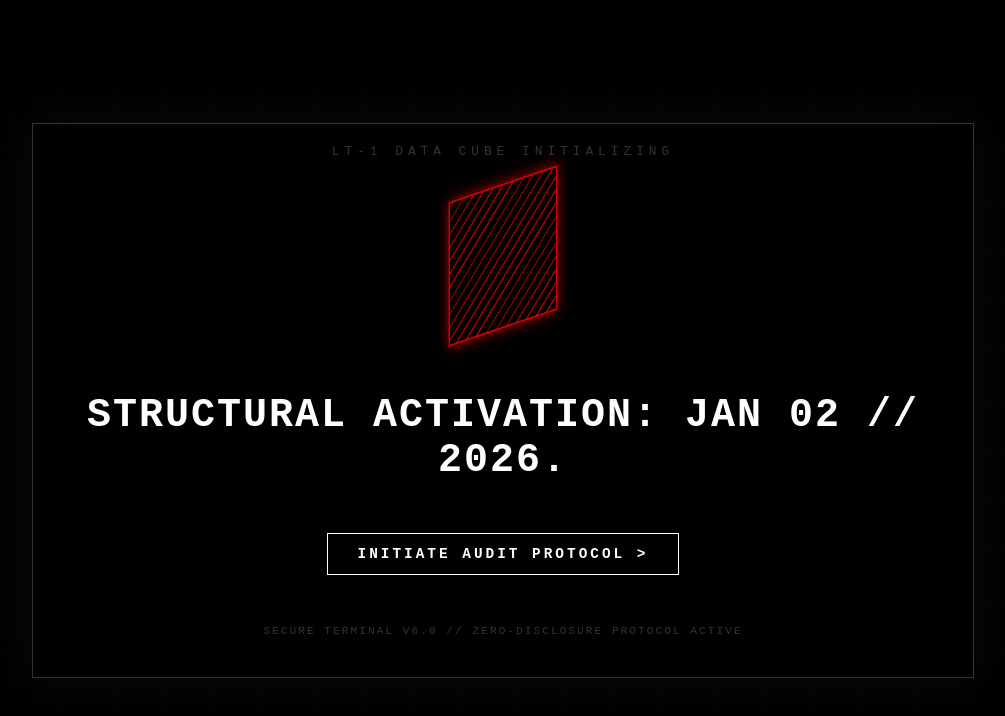
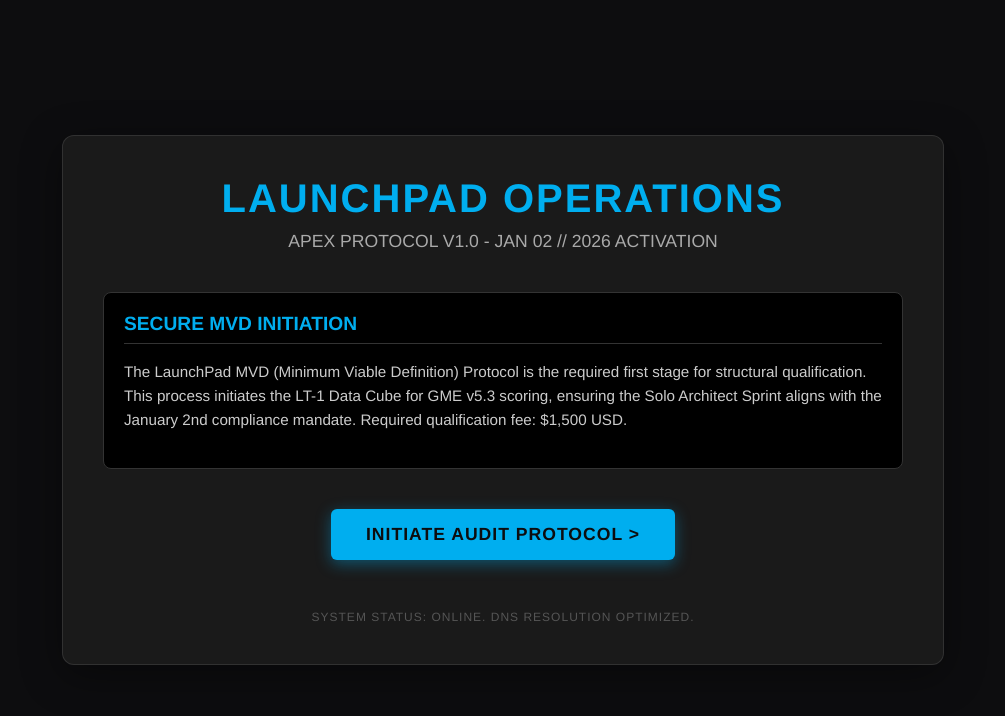
Before and after one commit to afsoc2185-hue/launchpad-landing, a plain HTML site: page index.html in a window 1280 px wide. Shown: the whole page, without its empty margins (137-1142 px from the left). Drawn offline with Linux system fonts and the light colour scheme.

Commit message:
Update index.html
[AESTHETIC-UPDATE-001]: Apex Protocol Visual Architecture Deployed

```diff
--- a/index.html
+++ b/index.html
@@ -3,125 +3,118 @@
 <head>
     <meta charset="UTF-8">
     <meta name="viewport" content="width=device-width, initial-scale=1.0">
-    <title>LaunchPad Operations // Structural Activation</title>
-
+    <title>LaunchPad Operations // Apex Protocol</title>
     <style>
-        /* GHOST PROTOCOL / STEALTH WEALTH AESTHETIC */
         :root {
-            --color-black: #000000;
-            --color-white: #FFFFFF;
-            --color-gray: #333333;
-            --color-red-scan: #CC0000;
-            --font-mono: 'Space Mono', monospace;
+            /* Apex Protocol Color Palette */
+            --color-background: #0D0D0F; /* Deep Dark Slate */
+            --color-text: #FFFFFF;
+            --color-accent: #00AEEF; /* Clean Cyan/Blue */
+            --color-card-bg: #1A1A1A; /* Subtle Gray Card Background */
+            --font-family-sans: 'Helvetica Neue', Arial, sans-serif;
         }
         body {
-            background-color: var(--color-black);
-            color: var(--color-white);
-            font-family: var(--font-mono);
+            background-color: var(--color-background);
+            color: var(--color-text);
+            font-family: var(--font-family-sans);
             margin: 0;
-            height: 100vh;
+            padding: 0;
             display: flex;
+            justify-content: center;
             align-items: center;
-            justify-content: center;
-            overflow: hidden;
+            min-height: 100vh;
+            text-align: center;
         }
-
         .container {
-            text-align: center;
-            padding: 20px;
-            max-width: 900px;
             width: 90%;
-            border: 1px solid var(--color-gray);
-            box-shadow: 0 0 50px rgba(255, 255, 255, 0.05);
-            background: rgba(0, 0, 0, 0.5);
+            max-width: 800px;
+            padding: 40px;
+            background-color: var(--color-card-bg);
+            border-radius: 12px;
+            box-shadow: 0 10px 40px rgba(0, 0, 0, 0.4);
+            border: 1px solid rgba(255, 255, 255, 0.1);
         }
-
-        .header-status {
-            font-size: 0.8rem;
-            color: var(--color-gray);
-            letter-spacing: 5px;
-            margin-bottom: 20px;
+        .header {
+            font-size: 2.5rem;
+            font-weight: 800;
+            color: var(--color-accent);
+            letter-spacing: 2px;
+            margin-bottom: 10px;
             text-transform: uppercase;
         }
-
-        .main-caption {
-            font-family: var(--font-mono);
-            font-size: 2.5rem;
-            font-weight: 700;
-            color: var(--color-white);
-            letter-spacing: 2px;
+        .status-text {
+            font-size: 1.1rem;
+            color: #AAAAAA;
+            margin-bottom: 40px;
+        }
+        .description-box {
+            background-color: #000000;
+            padding: 20px;
+            border-radius: 8px;
+            margin-bottom: 40px;
+            text-align: left;
+            border: 1px solid #333333;
+        }
+        .description-box h2 {
+            font-size: 1.2rem;
+            color: var(--color-accent);
             margin-top: 0;
-            margin-bottom: 50px;
+            border-bottom: 1px solid #333333;
+            padding-bottom: 8px;
+            margin-bottom: 10px;
         }
-
-        /* LT-1 Data Cube Visual (Simulated) */
-        .lt1-cube {
-            width: 150px;
-            height: 150px;
-            margin: 0 auto 60px;
-            background: repeating-linear-gradient(
-                -45deg,
-                var(--color-black),
-                var(--color-black) 8px,
-                var(--color-red-scan) 9px,
-                var(--color-red-scan) 10px
-            );
-            border: 2px solid var(--color-red-scan);
-            box-shadow: 0 0 15px rgba(204, 0, 0, 0.8);
-            transform: rotateX(20deg) rotateY(-45deg);
-            transition: box-shadow 0.3s ease-in-out;
+        .description-box p {
+            font-size: 0.95rem;
+            line-height: 1.6;
+            color: #CCCCCC;
         }
-
-        .lt1-cube:hover {
-             box-shadow: 0 0 30px rgba(204, 0, 0, 1);
-        }
-
         .audit-link {
             display: inline-block;
-            padding: 12px 30px;
-            font-family: var(--font-mono);
-            font-size: 0.9rem;
+            padding: 15px 35px;
+            font-size: 1.1rem;
             font-weight: 700;
-            color: var(--color-white);
-            background-color: transparent;
-            border: 1px solid var(--color-white);
             text-decoration: none;
+            color: var(--color-background);
+            background-color: var(--color-accent);
+            border-radius: 6px;
+            transition: background-color 0.3s, transform 0.1s;
             text-transform: uppercase;
-            letter-spacing: 3px;
-            transition: background-color 0.3s, color 0.3s;
+            letter-spacing: 1px;
+            box-shadow: 0 4px 15px rgba(0, 174, 239, 0.4);
         }
-
         .audit-link:hover {
-            background-color: var(--color-white);
-            color: var(--color-black);
+            background-color: #008DCC;
+            transform: translateY(-1px);
         }
-
-        /* Minimal Gridsystem Overlay */
-        .gridsystem-overlay {
-            position: absolute;
-            top: 0;
-            left: 0;
-            width: 100%;
-            height: 100%;
-            background: linear-gradient(to right, rgba(51, 51, 51, 0.05) 1px, transparent 1px),
-                        linear-gradient(to bottom, rgba(51, 51, 51, 0.05) 1px, transparent 1px);
-            background-size: 50px 50px;
-            pointer-events: none;
+        .footer-status {
+            margin-top: 50px;
+            font-size: 0.75rem;
+            color: #555555;
+            letter-spacing: 1px;
         }
     </style>
 </head>
 <body>
-    <div class="gridsystem-overlay"></div>
     <div class="container">
-        <div class="header-status">LT-1 DATA CUBE INITIALIZING</div>
+        <div class="header">
+            LAUNCHPAD OPERATIONS
+        </div>
+        <div class="status-text">
+            APEX PROTOCOL V1.0 - JAN 02 // 2026 ACTIVATION
+        </div>
 
-        <div class="lt1-cube"></div>
+        <div class="description-box">
+            <h2>SECURE MVD INITIATION</h2>
+            <p>
+                The LaunchPad MVD (Minimum Viable Definition) Protocol is the required first stage for structural qualification. This process initiates the LT-1 Data Cube for GME v5.3 scoring, ensuring the Solo Architect Sprint aligns with the January 2nd compliance mandate. Required qualification fee: $1,500 USD.
+            </p>
+        </div>
 
-        <h1 class="main-caption">STRUCTURAL ACTIVATION: JAN 02 // 2026.</h1>
+        <a href="secure-mvd-intake.html" class="audit-link">INITIATE AUDIT PROTOCOL ></a>
 
-      <a href="secure-mvd-intake.html" class="audit-link">INITIATE AUDIT PROTOCOL ></a>
-
-        <div class="header-status" style="margin-top: 50px; font-size: 0.7rem; letter-spacing: 2px;">SECURE TERMINAL V6.0 // ZERO-DISCLOSURE PROTOCOL ACTIVE</div>
+        <div class="footer-status">
+            SYSTEM STATUS: ONLINE. DNS RESOLUTION OPTIMIZED.
+        </div>
     </div>
 </body>
 </html>
```
